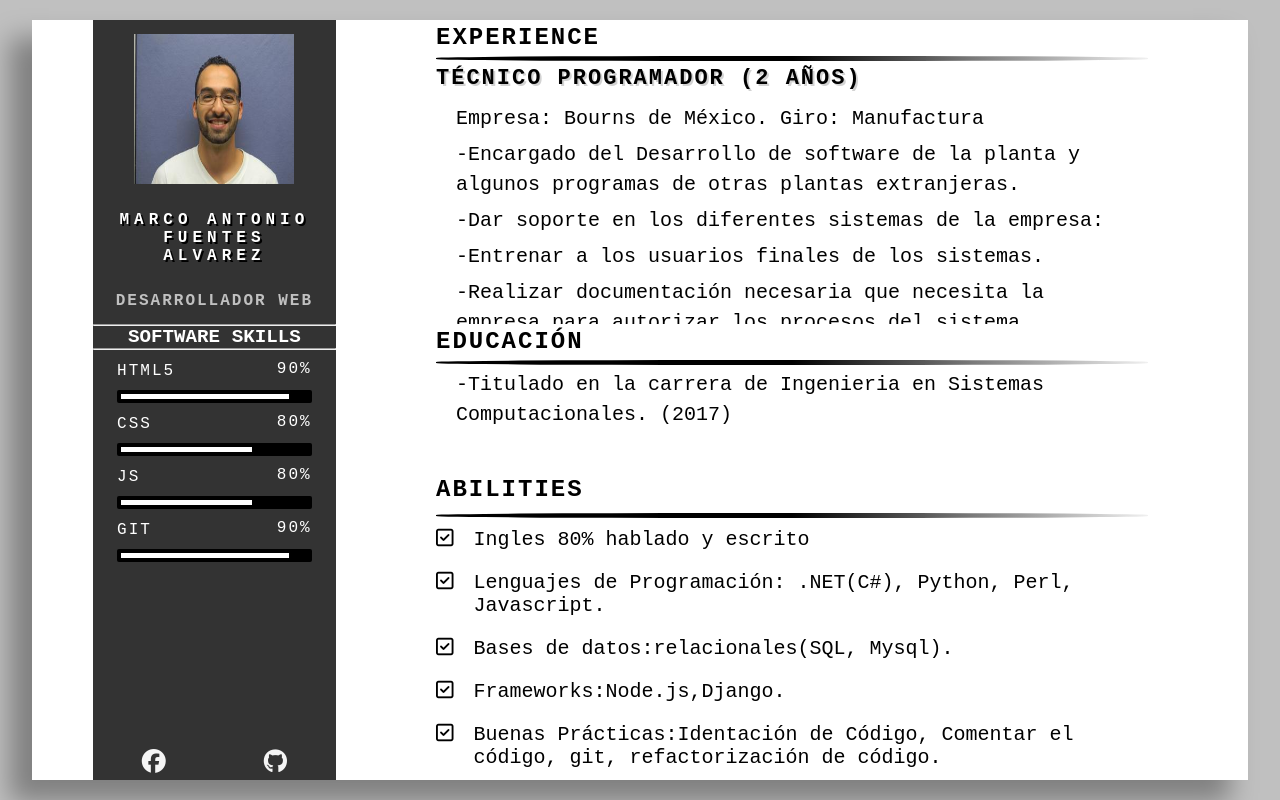
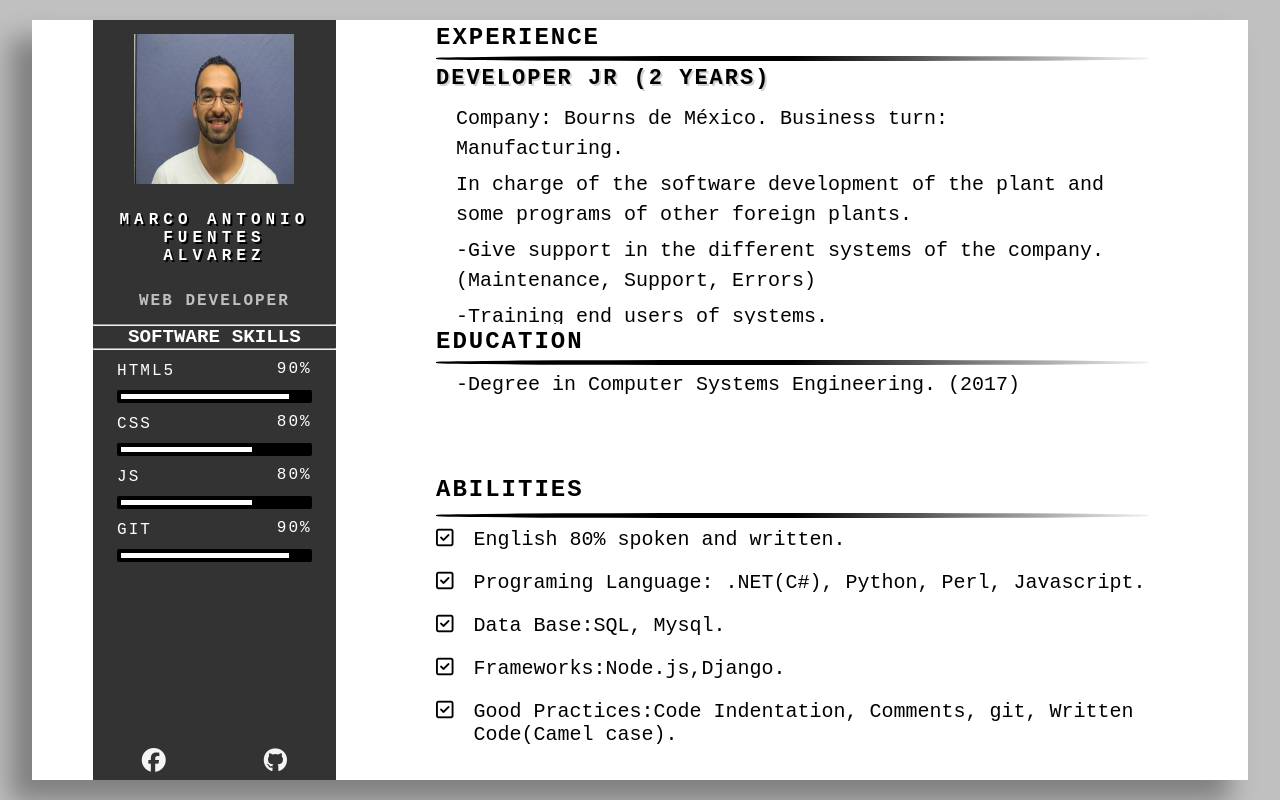
Before and after one commit to marcoafa/Curriculum, a plain HTML site: page index.html in a window 1280 px wide. Drawn offline with Linux system fonts and the light colour scheme.

Commit message:
Cambio del texto y lenguaje

```diff
--- a/css/layout.css
+++ b/css/layout.css
@@ -169,9 +169,14 @@ body {
   width:100%;
 }
 
-  .socialNetworks > .fa {
+  .socialNetworks  .fa {
     font-size:1.5em;
     color: whitesmoke;
+  }
+  .socialNetworks  .fa:hover {
+    color: black;
+    transform: scale(1.5);
+
   }
 
 /*CSS EXPERIENCE BLOCK*/
@@ -516,10 +521,5 @@ body {
       background-color:white;
       box-shadow: -20px 20px 25px 2px gray;
     }
-    /* IMAGE OF THE PICTURE
-    .identity > img {
-      width:40%;
-      height:40%;
-    }
-    */
+
   }
--- a/index.html
+++ b/index.html
@@ -14,7 +14,7 @@
 			<div class="identity">
 				<img  src="./images/Marco.png" alt="">
 				<p class="identity__name">Marco Antonio Fuentes Alvarez</p>
-				<h1 class="identity__ocupation">Desarrollador web</h1>
+				<h1 class="identity__ocupation">Web Developer</h1>
 
 			</div>
 			<div class="skills">
@@ -51,8 +51,12 @@
 				</div>
 			</div>
 			<div class="socialNetworks">
-				<i class="fa fa-facebook-official" aria-hidden="true"></i>
-				<i class="fa fa-github" aria-hidden="true"></i>
+				<a href="https://www.facebook.com/marco.a.alvarez.33?ref=bookmarks">
+					<i class="fa fa-facebook-official" aria-hidden="true"></i>
+				</a>
+				<a href="https://github.com/marcoafa/">
+					<i class="fa fa-github" aria-hidden="true"></i>
+				</a>
 			</div>
 		</section>
 		<section class="curriculum_profesionalinfo">
@@ -62,39 +66,41 @@
 				</h2>
 				<hr>
 				<h3 class="subhead">
-					Técnico Programador (2 años)
+					Developer jr (2 years)
 				</h3>
 
 				<div class="experience__text">
 			  		<p>
-					Empresa: Bourns de México. Giro: Manufactura
+						Company: Bourns de México. Business turn: Manufacturing.
 					</p>
 					<p>
-					-Encargado del Desarrollo de software de la planta y algunos programas de otras plantas extranjeras.
+						In charge of the software development of the plant and some programs of other foreign plants.
 				 	</p>
 				 	<p>
-					-Dar soporte en los diferentes sistemas de la empresa:
+						-Give support in the different systems of the company. (Maintenance, Support, Errors)
 				 	</p>
 				  	<p>
-					-Entrenar a los usuarios finales de los sistemas.
+						-Training end users of systems.
 				 	</p>
 					<p>
-					-Realizar documentación necesaria que necesita la empresa para autorizar los procesos del sistema.
+						-Perform necessary documentation that the company needs to authorize the system processes.
 				 	</p>
 				  	<p>
-					-Realizar Auditorias de Calidad de los procesos internos de la planta.
-					 </p>
+						-Perform quality audits of the internal processes of the plant.
+					</p>
+					<p>
+						-Provide feedback to the client with the progress of the project. (SCRUM)
+					</p>
 				</div>
 			</article>
 			<article class="education">
 				<h2 class="head">
-					Educación
-
+					Education
 				</h2>
 				<hr>
 				<div class="education__text">
 					<p>
-			   		-Titulado en la carrera de Ingenieria en Sistemas Computacionales. (2017)
+			   		-Degree in Computer Systems Engineering. (2017)
 					</p>
 				</div>
 			</article>
@@ -105,16 +111,16 @@
 				<hr>
 				<div class="abilities_box">
 					<i class="fa fa-check-square-o" aria-hidden="true"></i>
-					<p class="">Ingles 80% hablado y escrito</p>
+					<p class="">English 80% spoken and written. </p>
 				</div>
 				<div class="abilities_box">
 					<i class="fa fa-check-square-o" aria-hidden="true"></i>
-					<p class="">Lenguajes de Programación: .NET(C#), Python, Perl, Javascript. </p>
+					<p class="">Programing Language: .NET(C#), Python, Perl, Javascript. </p>
 
 				</div>
 				<div class="abilities_box">
 					<i class="fa fa-check-square-o" aria-hidden="true"></i>
-					<p class="">Bases de datos:relacionales(SQL, Mysql).</p>
+					<p class="">Data Base:SQL, Mysql.</p>
 				</div>
 				<div class="abilities_box">
 					<i class="fa fa-check-square-o" aria-hidden="true"></i>
@@ -122,7 +128,7 @@
 				</div>
 				<div class="abilities_box">
 						<i class="fa fa-check-square-o" aria-hidden="true"></i>
-						<p class="">Buenas Prácticas:Identación de Código, Comentar el código, git, refactorización de código.</p>
+						<p class="">Good Practices:Code Indentation, Comments, git, Written Code(Camel case).</p>
 				</div>
 
 			</section>
```
